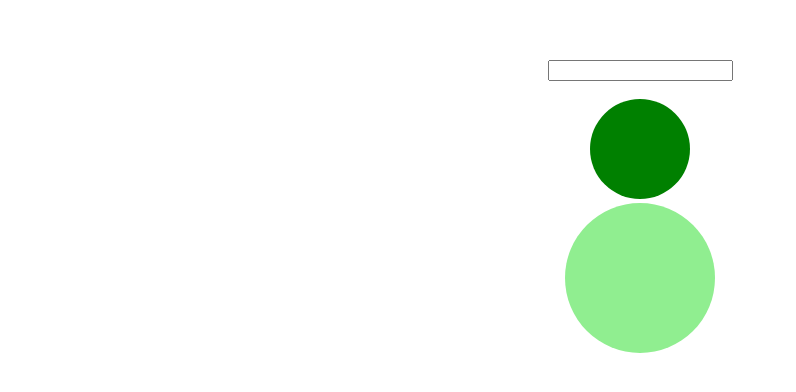
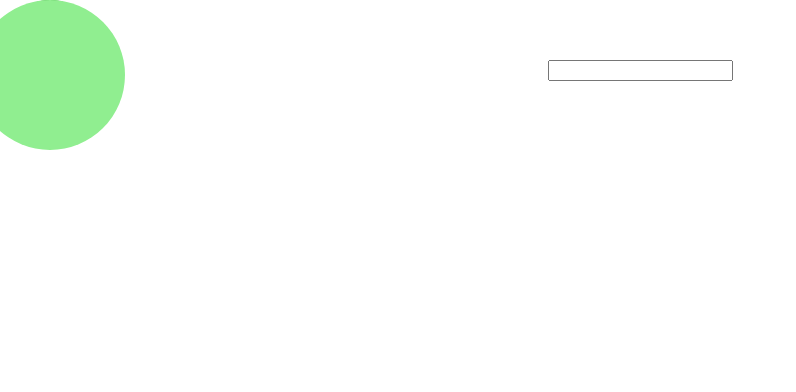
Before and after one commit to futureweb2020/zio-test, a Vue app: page / in a window 1280 px wide. Shown: the top 392 px of the page, without its empty margins (0-796 px from the left). Built offline with nearby package versions, Linux system fonts and the light colour scheme.

Commit message:
position the circle using x, y in a container

```diff
--- a/src/components/TextCircle.vue
+++ b/src/components/TextCircle.vue
@@ -1,10 +1,8 @@
 <template>
-  <div>
-    <svg :height="size" :width="size">
-      <circle cx="50%" cy="50%" r="50%" :fill="bgColor" />
-      <text :x="centerX" :y="centerY" alignment-baseline="middle" text-anchor="middle">{{ text }}</text>
-    </svg>
-  </div>
+  <svg :height="size" :width="size" :style="{ position: 'absolute', left: centerX, top: centerY, transform: 'translate(-50%, -50%)' }">
+    <circle cx="50%" cy="50%" r="50%" :fill="bgColor" />
+    <text x="50%" y="50%" alignment-baseline="middle" text-anchor="middle">{{ text }}</text>
+  </svg>
 </template>
 
 <script>
@@ -21,11 +19,11 @@ export default {
       type: String
     },
     centerX: {
-      default: 50,
+      default: 0,
       type: Number
     },
     centerY: {
-      default: 50,
+      default: 0,
       type: Number
     }
   }
```
